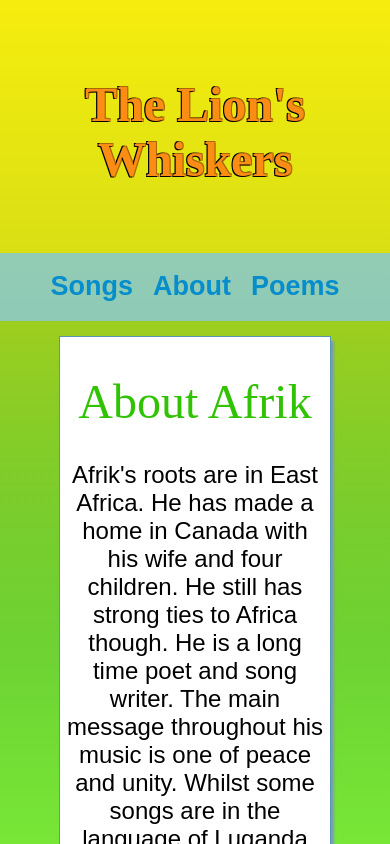
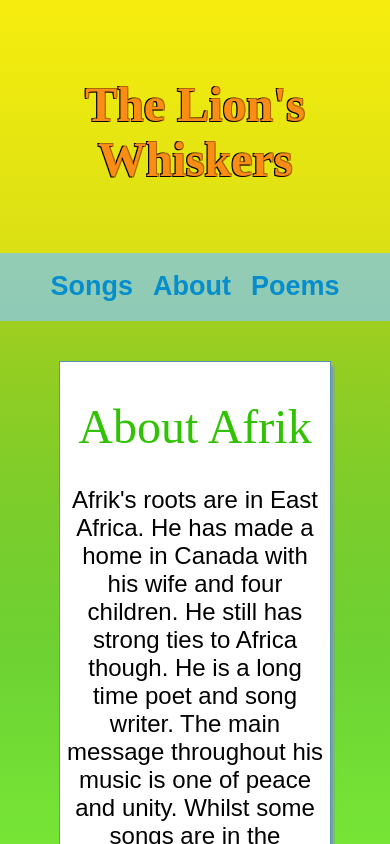
Before and after one commit to janevent/music-portfolio, a React (Create React App) app in the folder ibra-portfolio/: page / in a window 390 px wide. Shown: the top 844 px of the page. Built offline with nearby package versions, Linux system fonts and the light colour scheme.

Commit message:
move down content of profile

```diff
--- a/ibra-portfolio/src/styles/Profile.css
+++ b/ibra-portfolio/src/styles/Profile.css
@@ -70,7 +70,7 @@ h3, p {
 @media screen and (max-width: 768px){
     .profile-container {
         background-color: white;
-        margin-top: 0px;
+        margin-top: 25px;
         padding: 5px;
 
         /*max-width: 75%;*/
```
